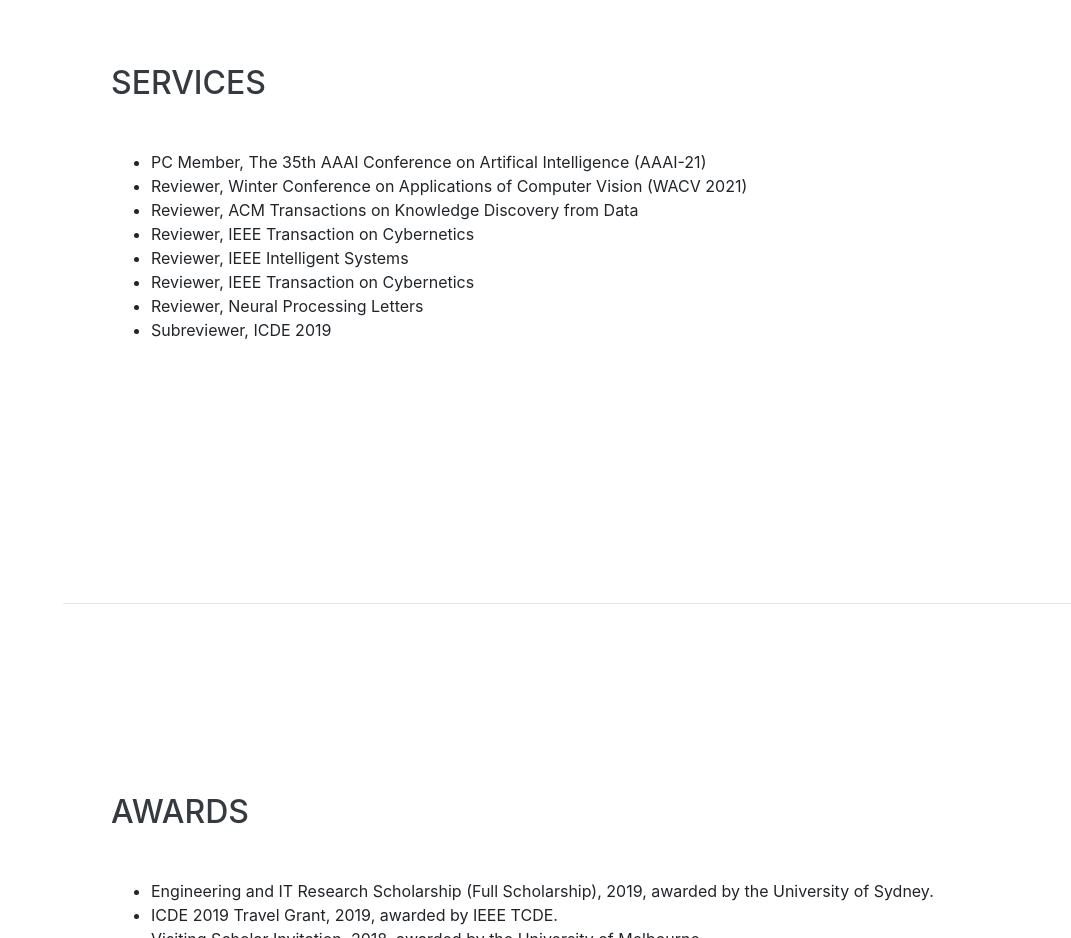
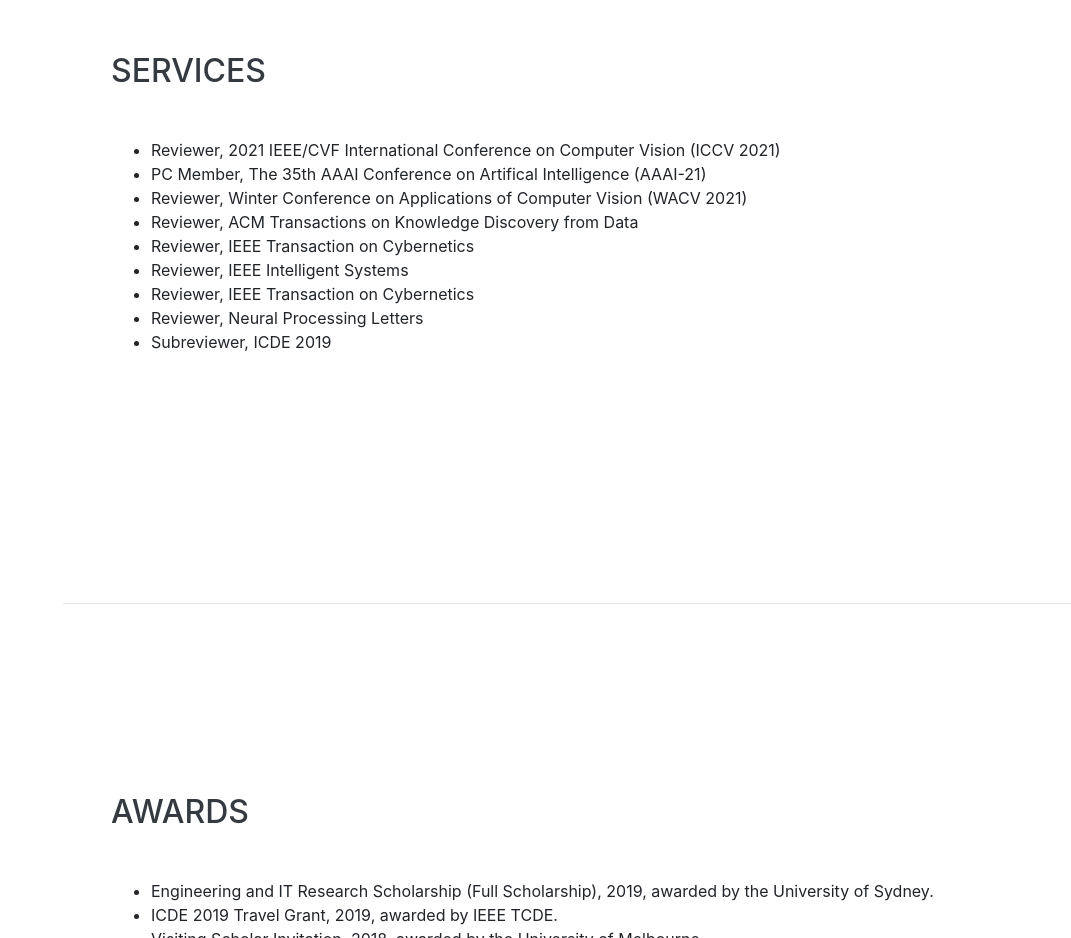
Before and after one commit to talent-pdf/Zhen-Zohn-WANG.github.io, a website with bundled scripts: page index.html in a window 1280 px wide. Shown: the part 2060-2998 px from the top of the page, without its empty margins (209-1280 px from the left). Built offline with nearby package versions, Linux system fonts and the light colour scheme; a web font is replaced by a local one.

Commit message:
Update index.html

```diff
--- a/index.html
+++ b/index.html
@@ -129,6 +129,7 @@
       <div class="w-100">
         <h2 class="mb-5">Services</h2>
         <ul class="fa-ul mb-0">
+          <li type='disc'>Reviewer, 2021 IEEE/CVF International Conference on Computer Vision (ICCV 2021)</li>
           <li type='disc'>PC Member, The 35th AAAI Conference on Artifical Intelligence (AAAI-21)</li>
           <li type='disc'>Reviewer, Winter Conference on Applications of Computer Vision (WACV 2021)</li>
           <li type='disc'>Reviewer, ACM Transactions on Knowledge Discovery from Data</li>
```
